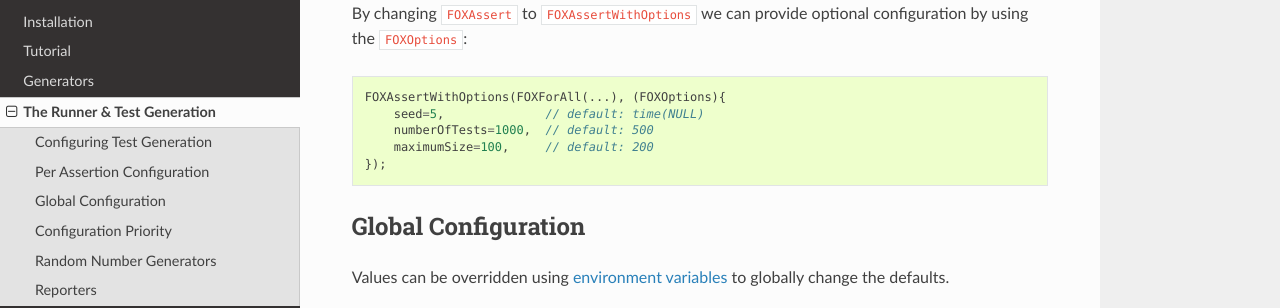
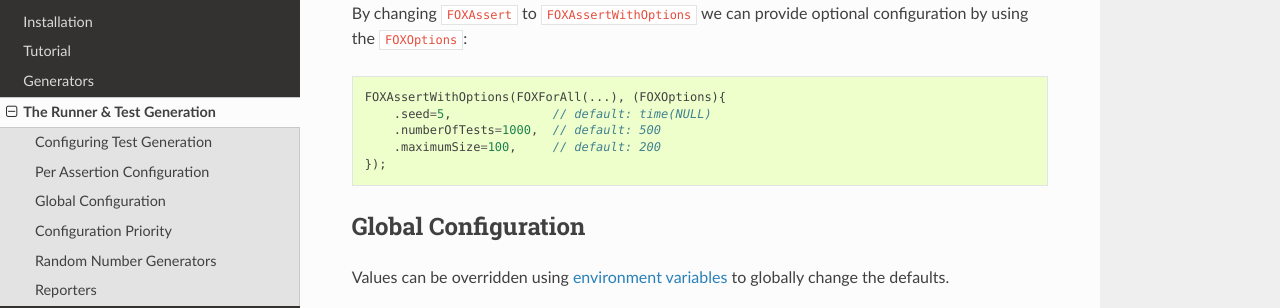
Before and after one commit to jeffh/Fox, a Sphinx documentation site: the page built from docs/source/runner.rst, in a window 1280 px wide and 900 px high, scrolled down 870 px. Shown: the part 153-461 px from the top of the window. Built offline with Sphinx 7.4.7 and the Read the Docs theme 2.0.0, drawn with Linux system fonts in a browser that asks for light colours.

Commit message:
Fix for struct initialization code.

```diff
--- a/docs/source/runner.rst
+++ b/docs/source/runner.rst
@@ -50,9 +50,9 @@
 we can provide optional configuration by using the ``FOXOptions``::
 
     FOXAssertWithOptions(FOXForAll(...), (FOXOptions){
-        seed=5,              // default: time(NULL)
-        numberOfTests=1000,  // default: 500
-        maximumSize=100,     // default: 200
+        .seed=5,              // default: time(NULL)
+        .numberOfTests=1000,  // default: 500
+        .maximumSize=100,     // default: 200
     });
 
 Global Configuration
```
